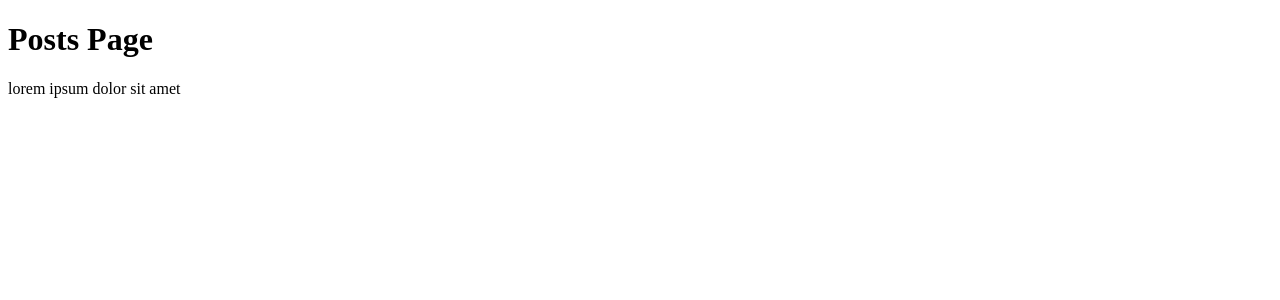
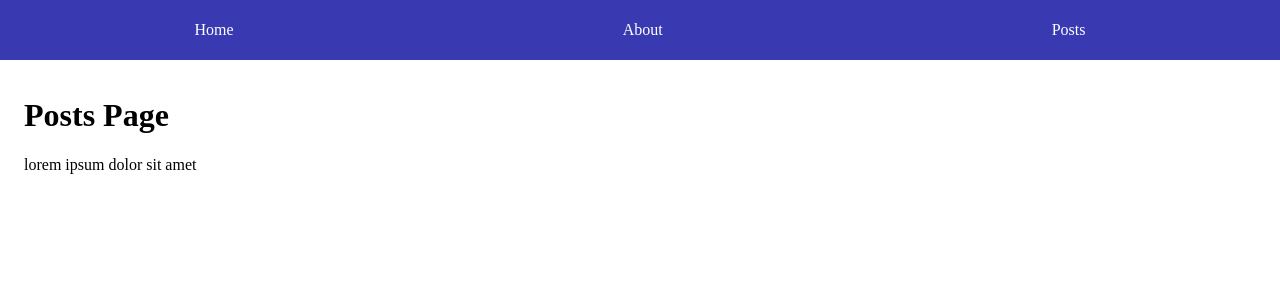
Before and after one commit to markushitstep/my-nextjs-app, a Next.js app: page /posts in a window 1280 px wide. Shown: the top 300 px of the page. Built offline with nearby package versions, Linux system fonts and the light colour scheme.

Commit message:
use component layout

```diff
--- /dev/null
+++ b/components/MainLayout.js
@@ -0,0 +1,26 @@
+import Head from "next/head";
+import Link from "next/link";
+import styles from "./MainLayout.module.css";
+
+export default function MainLayout({ children, title = 'Next App'}) {
+    return (
+        <>
+            <Head>
+                <title>{title} | Next Course</title>
+                <meta name="keywords" content="Learn next.js" />
+                <meta name="description" content="Learn next.js" />
+                <meta charSet="utf-8" />
+            </Head>
+            <nav className={styles.nav}>
+                <Link href="/"><a>Home</a></Link>
+                <Link href="/about"><a>About</a></Link>
+                <Link href="/posts"><a>Posts</a></Link>
+            </nav>
+            <main className={styles.main}>
+                {
+                    children
+                }
+            </main>
+        </>
+    )
+}
--- /dev/null
+++ b/components/MainLayout.module.css
@@ -0,0 +1,21 @@
+.nav {
+    position: fixed;
+    height: 60px;
+    left: 0;
+    top: 0;
+    right: 0;
+    background: rgb(57, 57, 177);
+    display: flex;
+    justify-content:space-around;
+    align-items:center;
+}
+
+.nav a{
+    color: white;
+    text-decoration: none;
+}
+
+.main{
+    margin-top: 60px;
+    padding: 1rem;
+}
--- a/pages/about/index.js
+++ b/pages/about/index.js
@@ -1,4 +1,5 @@
 import Router from 'next/router'
+import MainLayout from "../../components/MainLayout"
 
 export default function about() {
 
@@ -7,10 +8,10 @@ export default function about() {
     }
 
     return (
-        <>
+        <MainLayout title={"About page"}>
             <h1>About</h1>
             <button onClick={linkClickHandler}>Go to posts </button>
             <button onClick={() => Router.push('/')}>Go back to home</button>
-        </>
+        </MainLayout>
     )
 }
--- a/pages/posts.js
+++ b/pages/posts.js
@@ -1,11 +1,11 @@
 import Head from "next/head";
+import MainLayout from "../components/MainLayout"
 
 export default function posts() {
-    return <>
-        <Head>
-            <title>Posts Page</title>
-        </Head>
-        <h1>Posts Page</h1>
-        <p>lorem ipsum dolor sit amet</p>
-    </>
+    return (
+        <MainLayout title={"Posts page"}>
+            <h1>Posts Page</h1>
+            <p>lorem ipsum dolor sit amet</p>
+        </MainLayout>
+    )
 }
```
Also changed, not shown: pages/index.js (+6 -9 lines), pages/post/[postId].js (+5 -3 lines).
